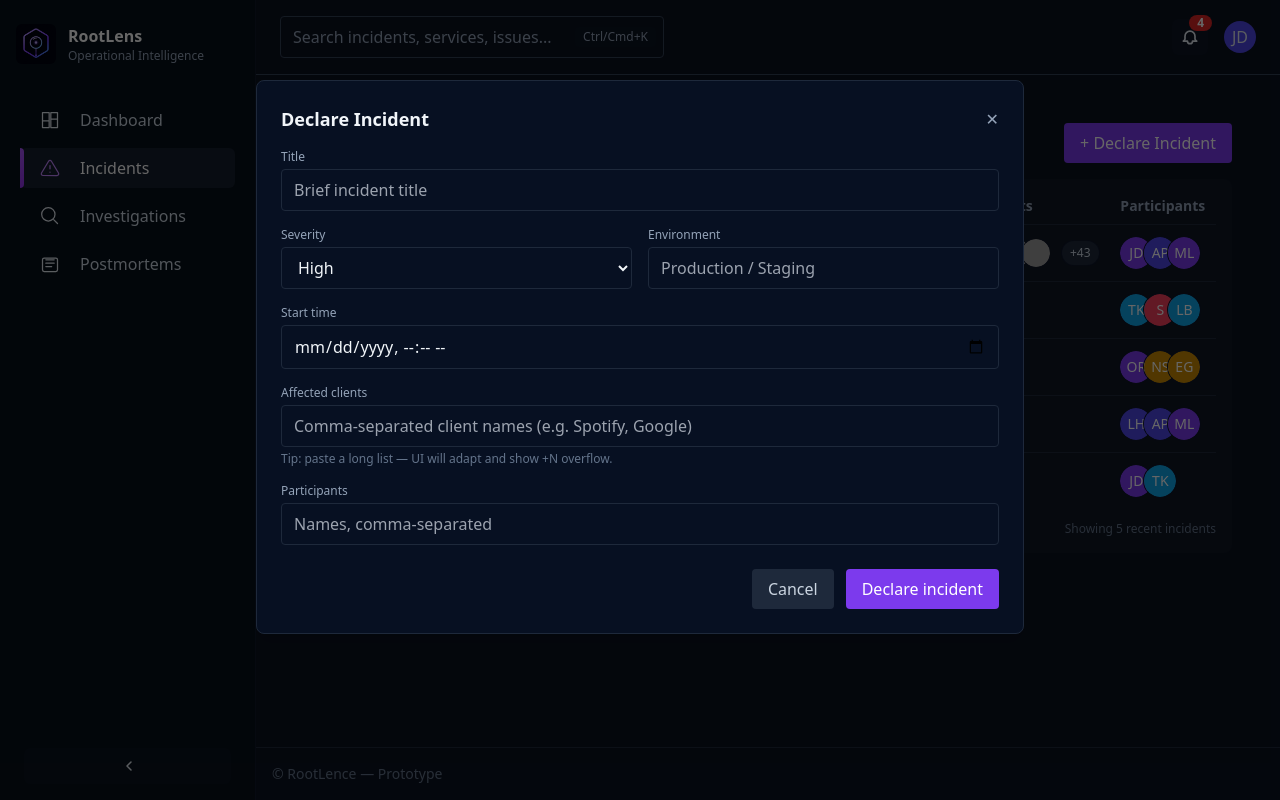
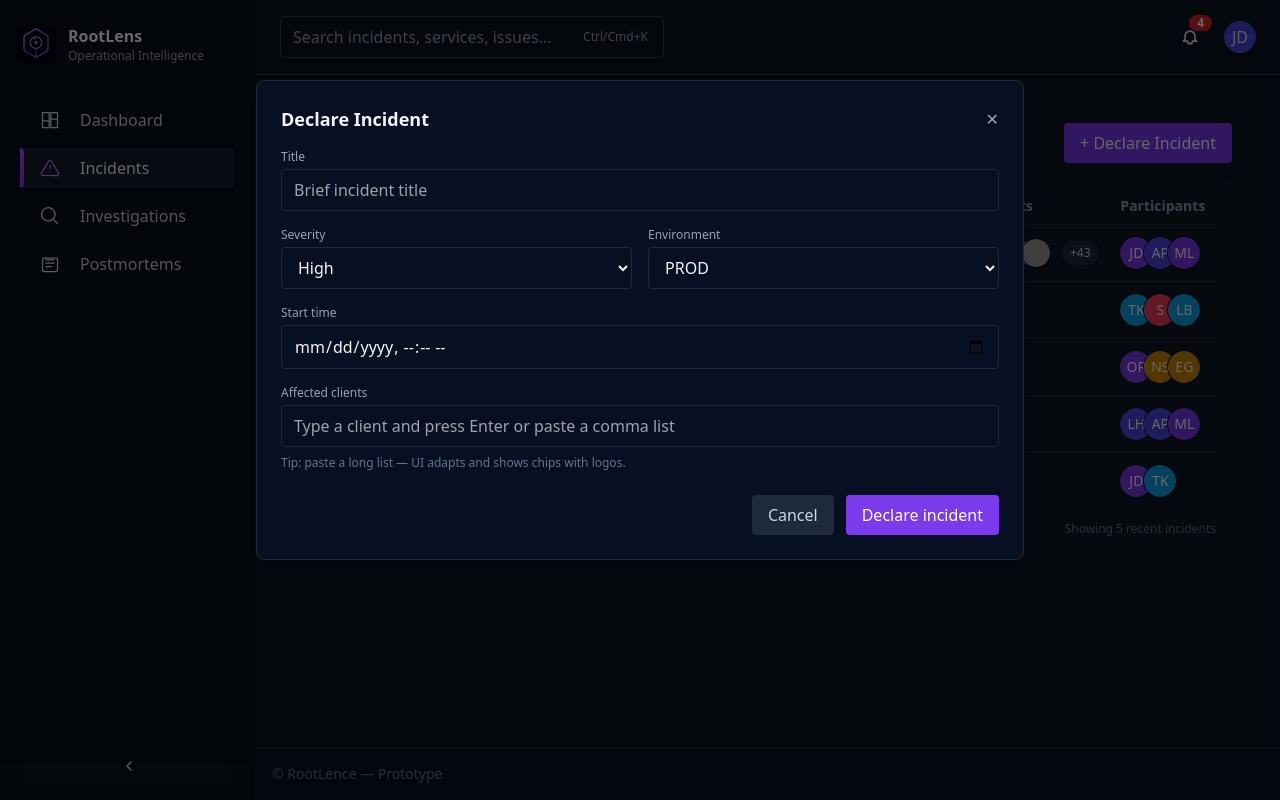
Before and after one commit to ArturLavrov/RootLens, a React (Vite) app in the folder apps/web/: page /incidents in a window 1280 px wide. Both pictures are taken after a click on the button "+ Declare Incident". Built offline with nearby package versions, Linux system fonts and the light colour scheme; grey boxes are pictures that could not be loaded.

Commit message:
WIP api layer

```diff
--- a/apps/web/src/pages/incidents/CreateIncidentModal.tsx
+++ b/apps/web/src/pages/incidents/CreateIncidentModal.tsx
@@ -1,7 +1,50 @@
-import React from 'react'
+import React, { useState } from 'react'
+import Avatar from '../../shared/components/ui/Avatar'
 
 export default function CreateIncidentModal({ open, onClose }: { open: boolean; onClose: () => void }) {
   if (!open) return null
+
+  const [title, setTitle] = useState('')
+  const [severity, setSeverity] = useState('High')
+  const [environment, setEnvironment] = useState('PROD')
+  const [startTime, setStartTime] = useState('')
+  const [clients, setClients] = useState<string[]>([])
+  const [clientInput, setClientInput] = useState('')
+
+  function getLogo(name: string) {
+    const domain = `${name.replace(/\s+/g, '').toLowerCase()}.com`
+    return `https://logo.clearbit.com/${domain}`
+  }
+
+  function addClientsFromText(text: string) {
+    const parts = text.split(',').map((s) => s.trim()).filter(Boolean)
+    if (parts.length === 0) return
+    setClients((prev) => {
+      const next = [...prev]
+      for (const p of parts) if (!next.includes(p)) next.push(p)
+      return next
+    })
+  }
+
+  function handleClientKeyDown(e: React.KeyboardEvent<HTMLInputElement>) {
+    if (e.key === 'Enter' || e.key === ',') {
+      e.preventDefault()
+      addClientsFromText(clientInput)
+      setClientInput('')
+    }
+  }
+
+  function removeClient(idx: number) {
+    setClients((prev) => prev.filter((_, i) => i !== idx))
+  }
+
+  function submit(e: React.FormEvent) {
+    e.preventDefault()
+    // TODO: hook up API
+    const payload = { title, severity, environment, startTime, clients }
+    console.log('Declare incident payload', payload)
+    onClose()
+  }
 
   return (
     <div className="fixed inset-0 z-50 flex items-start justify-center pt-20">
@@ -13,16 +56,16 @@ export default function CreateIncidentModal({ open, onClose }: { open: boolean;
           <button onClick={onClose} className="text-slate-400 hover:text-slate-200">✕</button>
         </div>
 
-        <form onSubmit={(e) => { e.preventDefault(); onClose(); }} className="space-y-4">
+        <form onSubmit={submit} className="space-y-4">
           <div>
             <label className="block text-xs text-slate-400 mb-1">Title</label>
-            <input required className="w-full bg-transparent border border-slate-800 rounded px-3 py-2 text-slate-100" placeholder="Brief incident title" />
+            <input value={title} onChange={(e) => setTitle(e.target.value)} required className="w-full bg-transparent border border-slate-800 rounded px-3 py-2 text-slate-100" placeholder="Brief incident title" />
           </div>
 
           <div className="grid grid-cols-2 gap-4">
             <div>
               <label className="block text-xs text-slate-400 mb-1">Severity</label>
-              <select className="w-full bg-transparent border border-slate-800 rounded px-3 py-2 text-slate-100">
+              <select value={severity} onChange={(e) => setSeverity(e.target.value)} className="w-full bg-transparent border border-slate-800 rounded px-3 py-2 text-slate-100">
                 <option>High</option>
                 <option>Medium</option>
                 <option>Low</option>
@@ -31,24 +74,43 @@ export default function CreateIncidentModal({ open, onClose }: { open: boolean;
 
             <div>
               <label className="block text-xs text-slate-400 mb-1">Environment</label>
-              <input className="w-full bg-transparent border border-slate-800 rounded px-3 py-2 text-slate-100" placeholder="Production / Staging" />
+              <select value={environment} onChange={(e) => setEnvironment(e.target.value)} className="w-full bg-transparent border border-slate-800 rounded px-3 py-2 text-slate-100">
+                <option value="PROD">PROD</option>
+                <option value="QA">QA</option>
+              </select>
             </div>
           </div>
 
           <div>
             <label className="block text-xs text-slate-400 mb-1">Start time</label>
-            <input type="datetime-local" className="w-full bg-transparent border border-slate-800 rounded px-3 py-2 text-slate-100" />
+            <input value={startTime} onChange={(e) => setStartTime(e.target.value)} type="datetime-local" className="w-full bg-transparent border border-slate-800 rounded px-3 py-2 text-slate-100" />
           </div>
 
           <div>
             <label className="block text-xs text-slate-400 mb-1">Affected clients</label>
-            <input className="w-full bg-transparent border border-slate-800 rounded px-3 py-2 text-slate-100" placeholder="Comma-separated client names (e.g. Spotify, Google)" />
-            <p className="text-xs text-slate-500 mt-1">Tip: paste a long list — UI will adapt and show +N overflow.</p>
-          </div>
 
-          <div>
-            <label className="block text-xs text-slate-400 mb-1">Participants</label>
-            <input className="w-full bg-transparent border border-slate-800 rounded px-3 py-2 text-slate-100" placeholder="Names, comma-separated" />
+            <div className="flex flex-wrap gap-2 mb-2">
+              {clients.map((c, idx) => (
+                <div key={idx} className="flex items-center gap-2 bg-slate-800 text-slate-100 px-2 py-1 rounded-full ring-1 ring-slate-900">
+                  <div className="w-6 h-6 overflow-hidden rounded-full">
+                    <Avatar name={c} size={24} src={getLogo(c)} />
+                  </div>
+                  <span className="text-xs">{c}</span>
+                  <button type="button" onClick={() => removeClient(idx)} className="ml-1 text-slate-400 hover:text-slate-200 text-xs">✕</button>
+                </div>
+              ))}
+
+              <input
+                value={clientInput}
+                onChange={(e) => setClientInput(e.target.value)}
+                onKeyDown={handleClientKeyDown}
+                onBlur={() => { addClientsFromText(clientInput); setClientInput('') }}
+                placeholder="Type a client and press Enter or paste a comma list"
+                className="bg-transparent border border-slate-800 rounded px-3 py-2 text-slate-100 flex-1 min-w-[160px]"
+              />
+            </div>
+
+            <p className="text-xs text-slate-500 mt-1">Tip: paste a long list — UI adapts and shows chips with logos.</p>
           </div>
 
           <div className="flex items-center justify-end gap-3 pt-2">
--- a/apps/web/src/pages/incidents/IncidentsPage.tsx
+++ b/apps/web/src/pages/incidents/IncidentsPage.tsx
@@ -28,7 +28,7 @@ function SeverityBadge({ severity }: { severity: Incident['severity'] }) {
   return <span className="px-2 py-1 rounded text-xs bg-green-600">Low</span>
 }
 
-export default function IncidentsPage() {
+function IncidentsPage() {
   const navigate = useNavigate()
   const [showCreateModal, setShowCreateModal] = React.useState(false)
 
@@ -169,3 +169,5 @@ export default function IncidentsPage() {
     </AppShell>
   )
 }
+
+export default IncidentsPage
```
Also changed, not shown: apps/web/package.json (+9 -7 lines), 1 other file (tests, documents, lock files or other folders).
